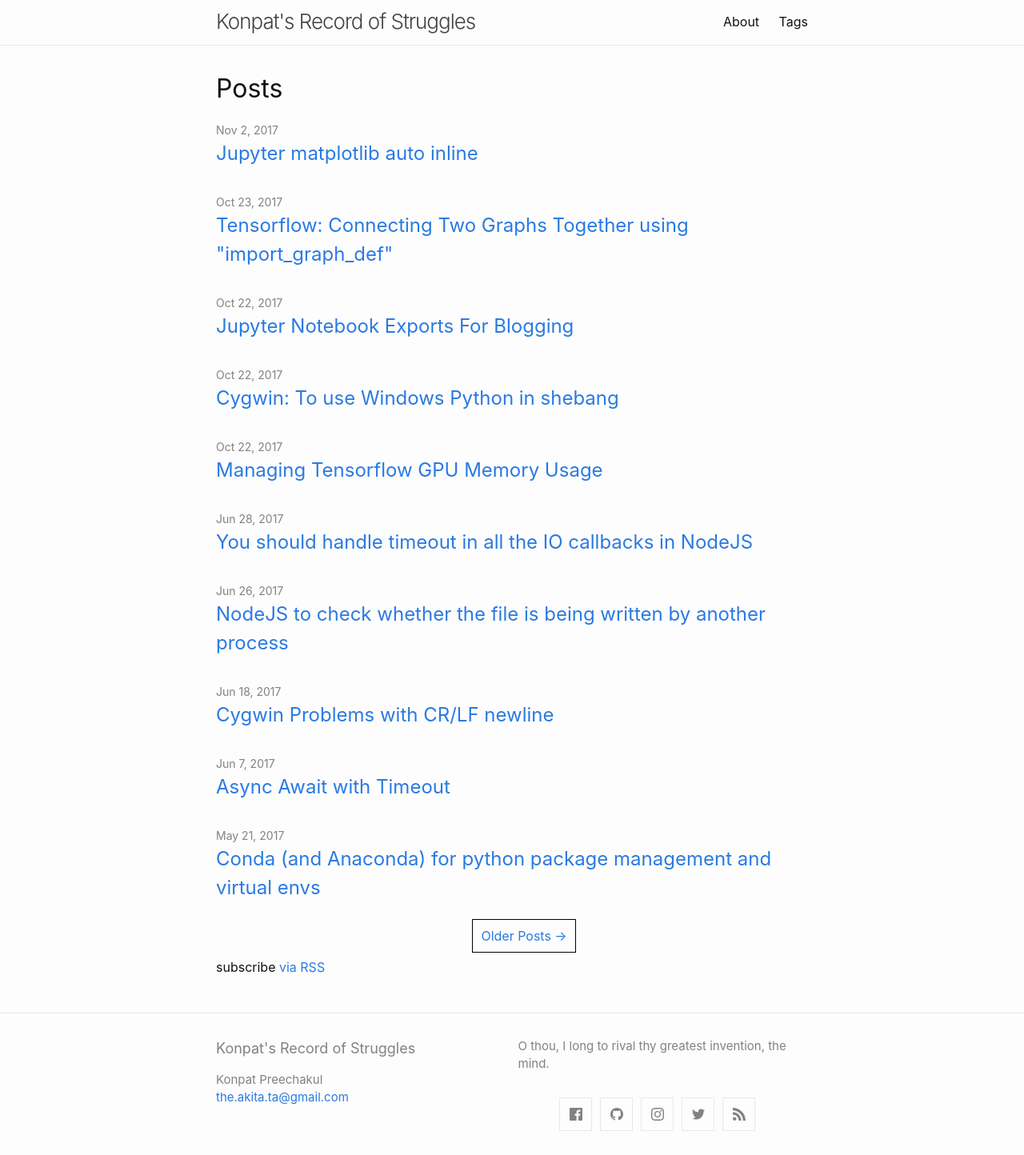
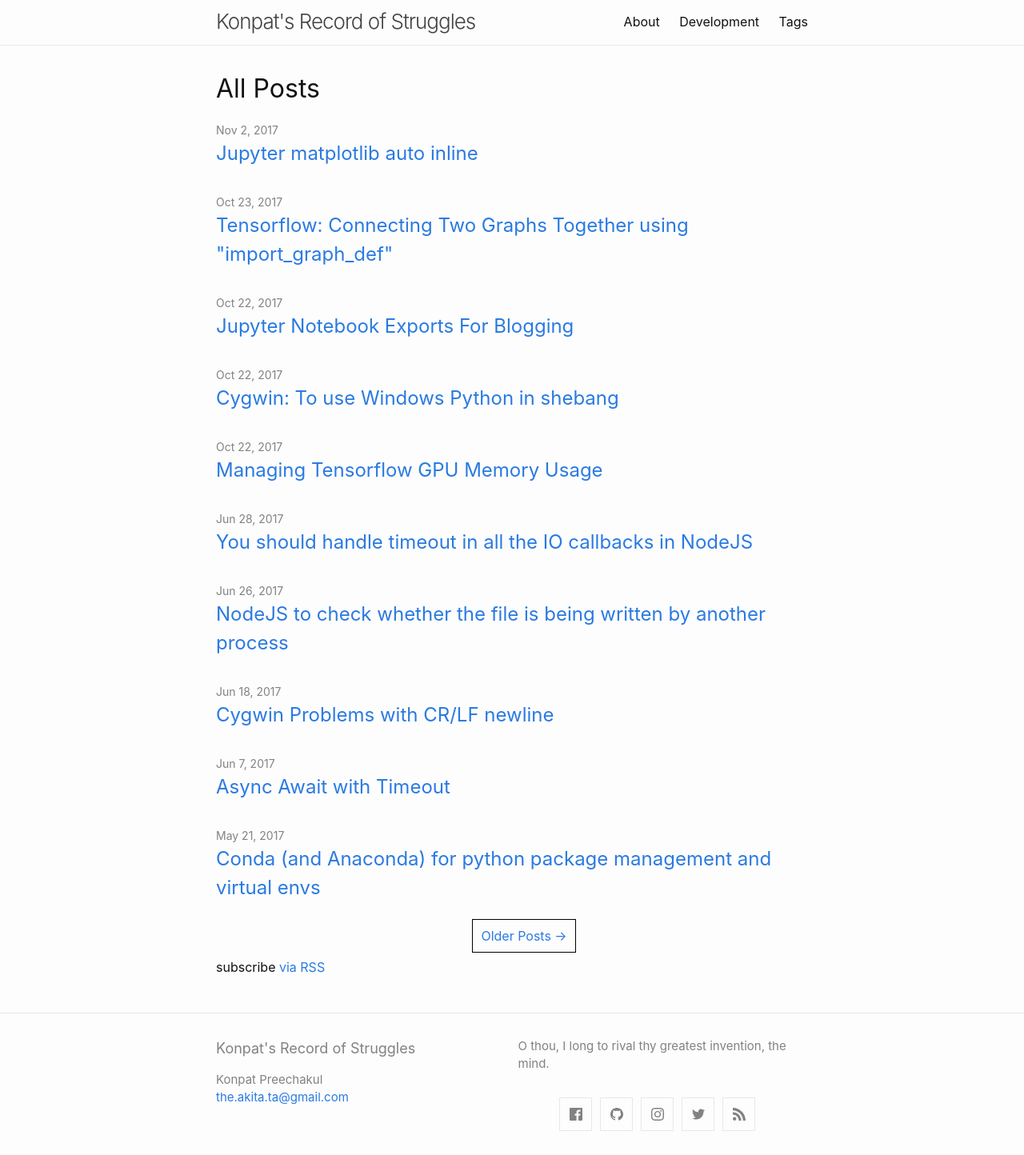
Before and after one commit to phizaz/test-ci, a Jekyll site: the page built from index.md, in a window 1280 px wide. Shown: the whole page at 80% size. Built offline with Jekyll 4.4.1, drawn with Linux system fonts in a browser that asks for light colours; the list of posts is cut into pages by our own code.

```diff
--- a/_includes/header.html
+++ b/_includes/header.html
@@ -23,7 +23,7 @@
                             that are automatically created by the gem. Check for non-existence to exclude pagination pages from site.pages iterators
           -->
           {% for my_page in site.pages %}
-            {% if my_page.title and my_page.autogen == nil and my_page.name != "index.html" %}
+            {% if my_page.title and my_page.autogen == nil and my_page.name != "index.md" %}
             <a class="page-link" href="{{ my_page.url | relative_url }}">{{ my_page.title | escape }}</a>
             {% endif %}
           {% endfor %}
--- a/_layouts/home.html
+++ b/_layouts/home.html
@@ -3,12 +3,12 @@ layout: default
 ---
 <!-- Just some nice to have styles for the pager buttons -->
 <style>
-  .home ul.pager {
+  ul.pager {
     text-align: center;
     list-style: none;
   }
 
-  .home ul.pager li {
+  ul.pager li {
     display: inline;
     border: 1px solid black;
     padding: 10px;
@@ -18,7 +18,7 @@ layout: default
 
 <div class="home">
 
-  <h1 class="page-heading">Posts</h1>
+  <h1 class="page-heading">{{ page.title }}</h1>
 
   {{ content }}
 
@@ -52,35 +52,3 @@ layout: default
   <p class="rss-subscribe">subscribe <a href="{{ "/feed.xml" | relative_url }}">via RSS</a></p>
 
 </div>
-
-
-<!-- <div class="home">
-  {%- if page.title -%}
-    <h1 class="page-heading">{{ page.title }}</h1>
-  {%- endif -%}
-
-  {{ content }}
-
-  {%- if site.posts.size > 0 -%}
-    <h2 class="post-list-heading">{{ page.list_title | default: "Posts" }}</h2>
-    <ul class="post-list">
-      {%- for post in site.posts -%}
-      <li>
-        {%- assign date_format = site.minima.date_format | default: "%b %-d, %Y" -%}
-        <span class="post-meta">{{ post.date | date: date_format }}</span>
-        <h3>
-          <a class="post-link" href="{{ post.url | relative_url }}">
-            {{ post.title | escape }}
-          </a>
-        </h3>
-        {%- if site.show_excerpts -%}
-          {{ post.excerpt }}
-        {%- endif -%}
-      </li>
-      {%- endfor -%}
-    </ul>
-
-    <p class="feed-subscribe"><svg class="svg-icon orange"><use xlink:href="{{ '/assets/minima-social-icons.svg#rss' | relative_url }}"></use></svg><a href="{{ "/feed.xml" | relative_url }}">Subscribe</a></p>
-  {%- endif -%}
-
-</div> -->
--- a/index.html
+++ b/dev.md
@@ -3,6 +3,10 @@
 # To modify the layout, see https://jekyllrb.com/docs/themes/#overriding-theme-defaults
 
 layout: home
+title: Development
+permalink: /dev/
 pagination:
-    enabled: true
+  enabled: true
+  category: dev
+  permalink: /:num/
 ---
--- /dev/null
+++ b/index.md
@@ -0,0 +1,10 @@
+---
+# Feel free to add content and custom Front Matter to this file.
+# To modify the layout, see https://jekyllrb.com/docs/themes/#overriding-theme-defaults
+
+
+layout: home
+title: All Posts
+pagination:
+  enabled: true
+---
```
